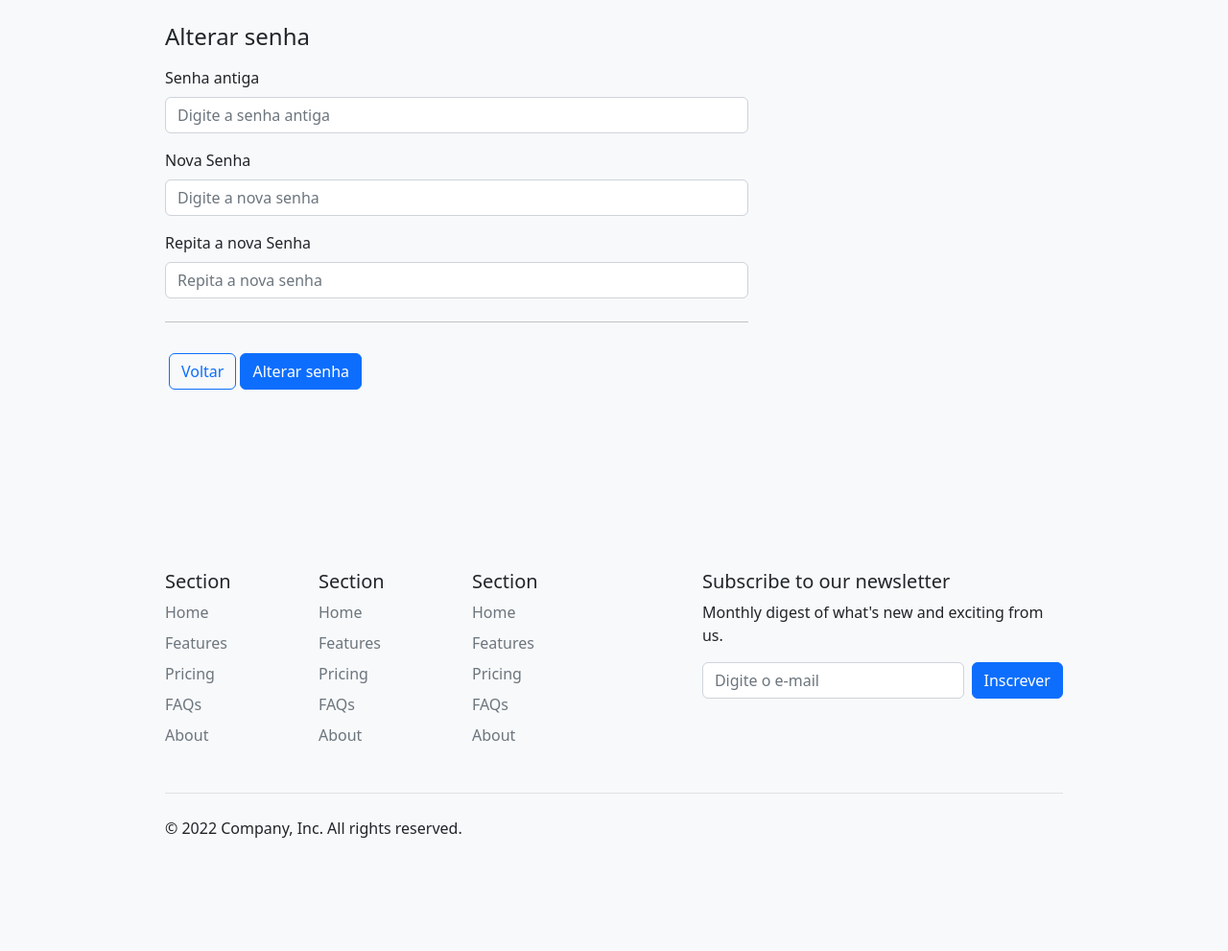
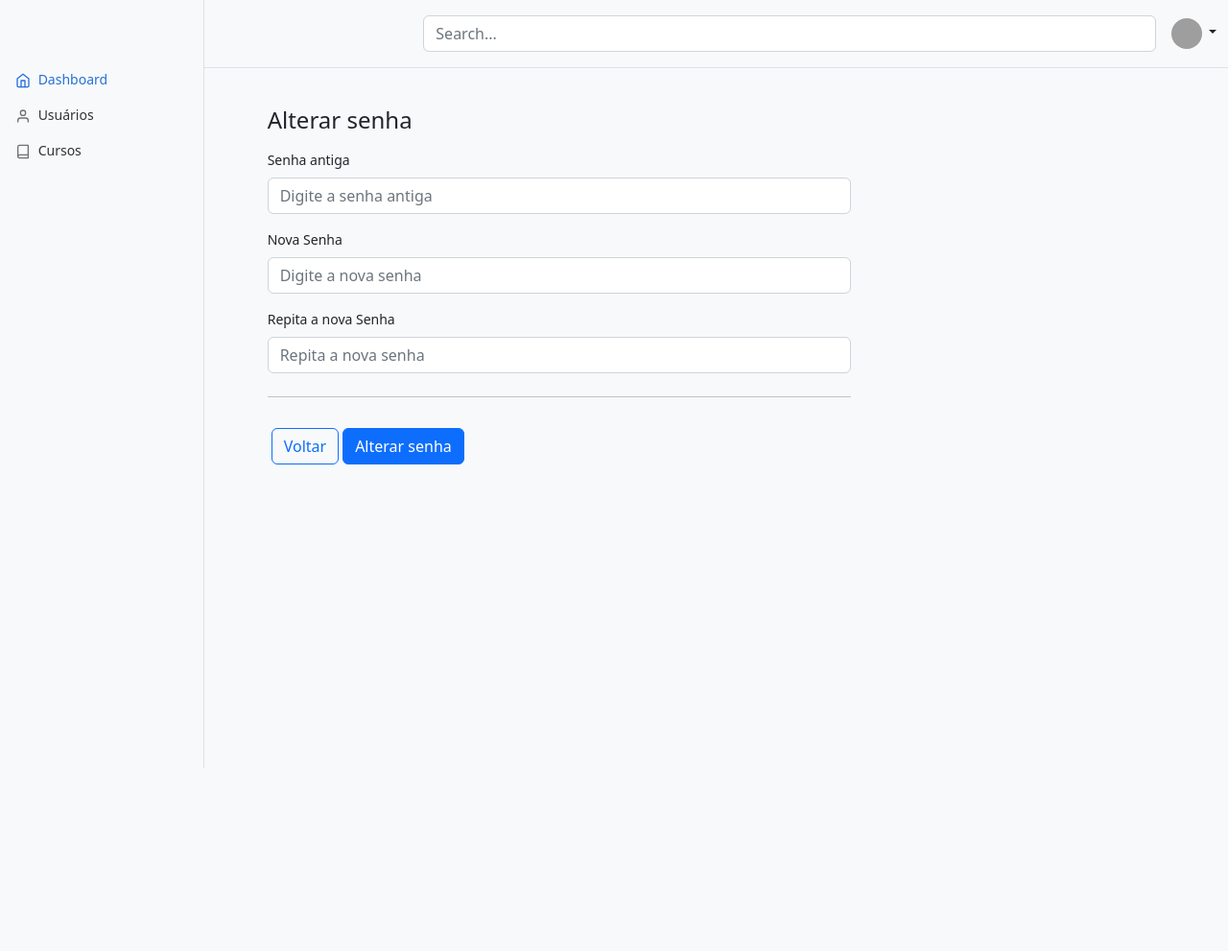
Before and after one commit to Wiliami/master-courses-oficial, a website: page views/painel/profile/reset-password.html in a window 1280 px wide. Shown: the whole page at 96% size. After the commit the page ends 800 px from the top, so only its background shows below. Drawn offline with nearby package versions, Linux system fonts and the light colour scheme; grey boxes are pictures that could not be loaded.

Commit message:
arrumando as pastas

```diff
--- a/views/painel/profile/reset-password.html
+++ b/views/painel/profile/reset-password.html
@@ -6,8 +6,9 @@
     <meta name="description" content="">
     <meta name="author" content="Mark Otto, Jacob Thornton, and Bootstrap contributors">
     <meta name="generator" content="Hugo 0.104.2">
-    <title>Checkout example · Bootstrap v5.2</title>
+    <title>Reset Password</title>
 
+    <link rel="canonical" href="https://getbootstrap.com/docs/5.2/examples/dashboard/">
     <link rel="canonical" href="https://getbootstrap.com/docs/5.2/examples/checkout/">
     <link href="../../../assets/css/bootstrap/bootstrap.min.css" rel="stylesheet">
 
@@ -64,9 +65,71 @@
       }
     </style>
     <!-- Custom styles for this template -->
+    <link href="../../../assets/css/dashboard/index.css" rel="stylesheet">
+    <!-- Custom styles for this template -->
     <link href="../../../assets/css/form-validation.css" rel="stylesheet">
   </head>
+
   <body class="bg-light">
+    <header class="py-3 mb-3 border-bottom">
+      <div class="container-fluid d-grid gap-3 align-items-center" style="grid-template-columns: 1fr 2fr;">
+        <div class="dropdown">
+          <a href="#" class="d-flex align-items-center col-lg-4 mb-2 mb-lg-0 link-dark text-decoration-none dropdown-toggle" data-bs-toggle="dropdown" aria-expanded="false">
+            <svg class="bi me-2" width="40" height="32"><use xlink:href="#bootstrap"/></svg>
+          </a>
+
+        </div>
+
+        <div class="d-flex align-items-center">
+          <form class="w-100 me-3" role="search">
+            <input type="search" class="form-control" placeholder="Search..." aria-label="Search">
+          </form>
+
+          <div class="flex-shrink-0 dropdown">
+            <a href="#" class="d-block link-dark text-decoration-none dropdown-toggle" data-bs-toggle="dropdown" aria-expanded="false">
+              <img src="https://github.com/mdo.png" alt="mdo" width="32" height="32" class="rounded-circle">
+            </a>
+            <ul class="dropdown-menu text-small shadow">
+              <li><a class="dropdown-item" href="../profile/minha-conta.html">Minha conta</a></li>
+              <li><a class="dropdown-item" href="../profile/reset-password.html">Mudar senha</a></li>
+              <li><hr class="dropdown-divider"></li>
+              <li><a class="dropdown-item" href="#">Sair</a></li>
+            </ul>
+          </div>
+        </div>
+      </div>
+    </header>
+
+
+<!-- Início do container Sidebar -->
+<div class="container-fluid">
+  <div class="row">
+    <nav id="sidebarMenu" class="col-md-3 col-lg-2 d-md-block bg-light sidebar collapse">
+      <div class="position-sticky pt-3 sidebar-sticky">
+        <ul class="nav flex-column">
+          <li class="nav-item">
+            <a class="nav-link active" aria-current="page" href="../../dashboard.html">
+              <span data-feather="home" class="align-text-bottom"></span>
+              Dashboard
+            </a>
+          </li>
+          <li class="nav-item">
+            <a class="nav-link" href="./admin/users/list.html">
+              <span data-feather="user" class="align-text-bottom"></span>
+              Usuários
+            </a>
+          </li>
+          <li class="nav-item">
+            <a class="nav-link" href="./admin/courses/list.html">
+              <span data-feather="book" class="align-text-bottom"></span>
+              Cursos
+            </a>
+          </li>
+        </ul>
+      </div>
+    </nav>
+
+    <main class="col-md-9 ms-sm-auto col-lg-10 px-md-4">
       <div class="container">
         <main class="mt-4">
             <div class="row g-5">
@@ -84,7 +147,7 @@
 
                         <div class="col-12">
                             <label for="password" class="form-label">Nova Senha</label>
-                            <input type="password" class="form-control" id="address" placeholder="Digite a nova senha" required>
+                            <input type="password" class="form-control" id="password" placeholder="Digite a nova senha" required>
                             <div class="invalid-feedback">
                                 A nova senha deve ter no mínimo 8 caracteres
                             </div>
@@ -92,7 +155,7 @@
 
                         <div class="col-12">
                             <label for="password" class="form-label">Repita a nova Senha</label>
-                            <input type="password" class="form-control" id="address2" placeholder="Repita a nova senha" required>
+                            <input type="password" class="form-control" id="password" placeholder="Repita a nova senha" required>
                             <div class="invalid-feedback">
                                 Senhas devem ser compatíveis
                             </div>
@@ -109,70 +172,14 @@
                 </div>
             </div>
         </main>
+    </main>
 
-        <!-- Inicio footer -->
-        <footer class="py-5" style="margin-top: 15%;">
-            <div class="row">
-            <div class="col-6 col-md-2 mb-3">
-                <h5>Section</h5>
-                <ul class="nav flex-column">
-                <li class="nav-item mb-2"><a href="#" class="nav-link p-0 text-muted">Home</a></li>
-                <li class="nav-item mb-2"><a href="#" class="nav-link p-0 text-muted">Features</a></li>
-                <li class="nav-item mb-2"><a href="#" class="nav-link p-0 text-muted">Pricing</a></li>
-                <li class="nav-item mb-2"><a href="#" class="nav-link p-0 text-muted">FAQs</a></li>
-                <li class="nav-item mb-2"><a href="#" class="nav-link p-0 text-muted">About</a></li>
-                </ul>
-            </div>
-
-            <div class="col-6 col-md-2 mb-3">
-                <h5>Section</h5>
-                <ul class="nav flex-column">
-                <li class="nav-item mb-2"><a href="#" class="nav-link p-0 text-muted">Home</a></li>
-                <li class="nav-item mb-2"><a href="#" class="nav-link p-0 text-muted">Features</a></li>
-                <li class="nav-item mb-2"><a href="#" class="nav-link p-0 text-muted">Pricing</a></li>
-                <li class="nav-item mb-2"><a href="#" class="nav-link p-0 text-muted">FAQs</a></li>
-                <li class="nav-item mb-2"><a href="#" class="nav-link p-0 text-muted">About</a></li>
-                </ul>
-            </div>
-
-            <div class="col-6 col-md-2 mb-3">
-                <h5>Section</h5>
-                <ul class="nav flex-column">
-                <li class="nav-item mb-2"><a href="#" class="nav-link p-0 text-muted">Home</a></li>
-                <li class="nav-item mb-2"><a href="#" class="nav-link p-0 text-muted">Features</a></li>
-                <li class="nav-item mb-2"><a href="#" class="nav-link p-0 text-muted">Pricing</a></li>
-                <li class="nav-item mb-2"><a href="#" class="nav-link p-0 text-muted">FAQs</a></li>
-                <li class="nav-item mb-2"><a href="#" class="nav-link p-0 text-muted">About</a></li>
-                </ul>
-            </div>
-
-            <div class="col-md-5 offset-md-1 mb-3">
-                <form>
-                <h5>Subscribe to our newsletter</h5>
-                <p>Monthly digest of what's new and exciting from us.</p>
-                <div class="d-flex flex-column flex-sm-row w-100 gap-2">
-                    <label for="newsletter1" class="visually-hidden">Email address</label>
-                    <input id="newsletter1" type="text" class="form-control" placeholder="Digite o e-mail">
-                    <button class="btn btn-primary" type="button">Inscrever</button>
-                </div>
-                </form>
     </div>
   </div>
 
-            <div class="d-flex flex-column flex-sm-row justify-content-between py-4 my-4 border-top">
-                <p>&copy; 2022 Company, Inc. All rights reserved.</p>
-                <ul class="list-unstyled d-flex">
-                    <li class="ms-3"><a class="link-dark" href="#"><svg class="bi" width="24" height="24"><use xlink:href="#twitter"/></svg></a></li>
-                    <li class="ms-3"><a class="link-dark" href="#"><svg class="bi" width="24" height="24"><use xlink:href="#instagram"/></svg></a></li>
-                    <li class="ms-3"><a class="link-dark" href="#"><svg class="bi" width="24" height="24"><use xlink:href="#facebook"/></svg></a></li>
-                </ul>
-            </div>
-        </footer>
-
-        <!-- Fim footer -->
-    </div>
-
     <script src="../../../assets/css/bootstrap/bootstrap.bundle.min.js"></script>
+    <!-- icons dashboard sidebar -->
+    <script src="https://cdn.jsdelivr.net/npm/feather-icons@4.28.0/dist/feather.min.js" integrity="sha384-uO3SXW5IuS1ZpFPKugNNWqTZRRglnUJK6UAZ/gxOX80nxEkN9NcGZTftn6RzhGWE" crossorigin="anonymous"></script><script src="https://cdn.jsdelivr.net/npm/chart.js@2.9.4/dist/Chart.min.js" integrity="sha384-zNy6FEbO50N+Cg5wap8IKA4M/ZnLJgzc6w2NqACZaK0u0FXfOWRRJOnQtpZun8ha" crossorigin="anonymous"></script><script src="../../../assets/js/dashboard.js"></script>
     <script src="../../../assets/js/form-validation.js"></script>
   </body>
 </html>
```
Also changed, not shown: views/dashboard.html (added, +143 -0 lines), views/dashboard/index.html (deleted, +0 -145 lines), views/painel/profile/minha-conta.html (+48 -75 lines), views/admin/courses/create.html (added), views/admin/courses/delete.html (added), views/admin/courses/list.html (renamed from views/dashboard/admin/courses/list.html), views/admin/courses/update.html (added), views/admin/users/create.html (added), views/admin/users/delete.html (added), views/admin/users/list.html (renamed from views/dashboard/admin/users/list.html), views/admin/users/update.html (added). Lines whose indentation alone changed are shown as unchanged.
